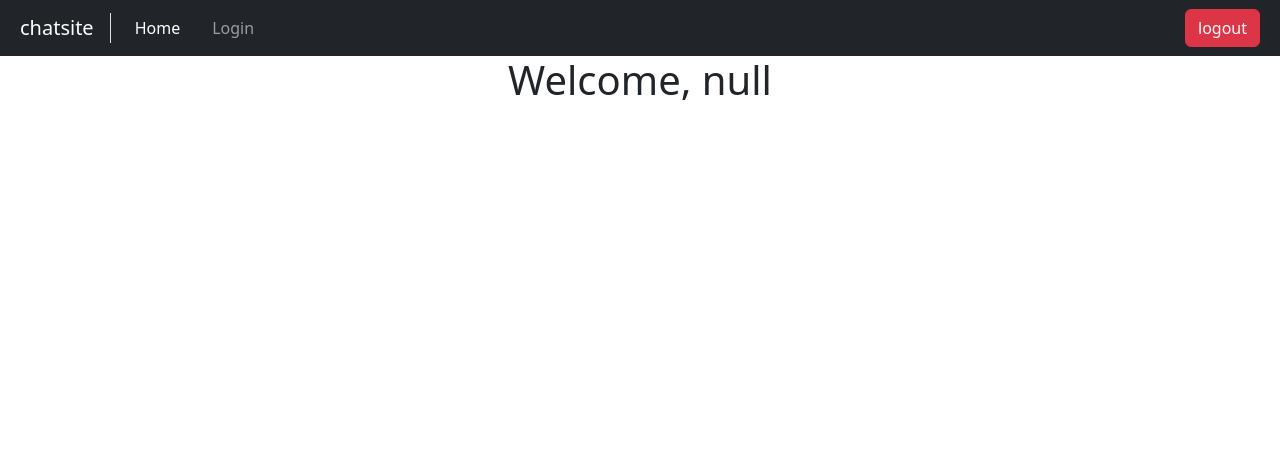
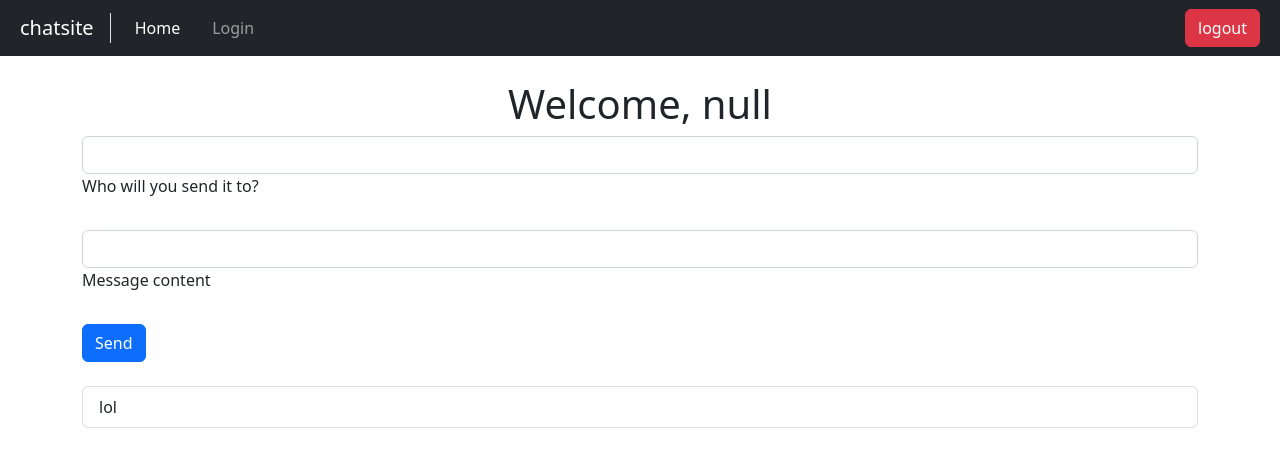
Before and after one commit to sebbe1231/svelte-chat, a Svelte app: page / in a window 1280 px wide. Shown: the top 466 px of the page. Built offline with nearby package versions, Linux system fonts and the light colour scheme; no server answers.

Commit message:
im trynna do so you can see sent messages, however svelte has other plans ig

```diff
--- a/src/lib/stores.js
+++ b/src/lib/stores.js
@@ -1,3 +1,4 @@
 import { writable } from "svelte/store"
 
 export const user = writable(null);
+export const msgs = writable(null);
--- a/src/routes/index.svelte
+++ b/src/routes/index.svelte
@@ -1,7 +1,69 @@
 <script>
     import Navbar from "../components/navbar.svelte"
     import { user } from "../lib/stores"
+    import Swal from "sweetalert2"
+    import { get } from "svelte/store";
+
+    let reciver;
+    let content;
+
+    const Toast = Swal.mixin({
+        toast: true,
+        position: "top-end",
+        showConfirmButton: false,
+        timer: 2000,
+        timerProgressBar: true,
+    })
+
+
+
+    function send_message(){
+        const details = [
+            reciver,
+            content
+        ]
+
+        fetch("/sendmessage", {
+            method: "POST",
+            body: JSON.stringify({details}),
+            headers: {
+                'Content-Type': 'application/json'
+            }
+        }).then(rep => rep.json()).then(data => {
+            if (data["status"] === true){
+                Toast.fire({
+                    text: "Message sent",
+                    icon: "success"
+                })
+            }
+            else{
+                Toast.fire({
+                    text: "Error",
+                    icon: "error"
+                })
+            }
+        })
+    }
 </script>
 
 <Navbar />
-<h1 class="text-center">Welcome, {$user}</h1>
+<div class="container mt-4">
+    <h1 class="text-center">Welcome, {$user}</h1>
+
+    <form on:submit|preventDefault on:submit={send_message} id="loginform">
+        <div class="form-outline mb-4">
+            <input bind:value={reciver} type="text" id="ireciver" class="form-control" />
+            <label class="form-label" for="ireciver">Who will you send it to?</label>
+        </div>
+
+        <div class="form-outline mb-4">
+            <input bind:value={content} type="text" id="icontent" class="form-control" />
+            <label class="form-label" for="icontent">Message content</label>
+        </div>
+
+        <button type="submit" class="btn btn-primary btn-block mb-4">Send</button>
+    </form>
+    <ul class="list-group">
+        <li class="list-group-item">lol</li>
+    </ul>
+</div>
```
Also changed, not shown: 2 other files (tests, documents, lock files or other folders).
